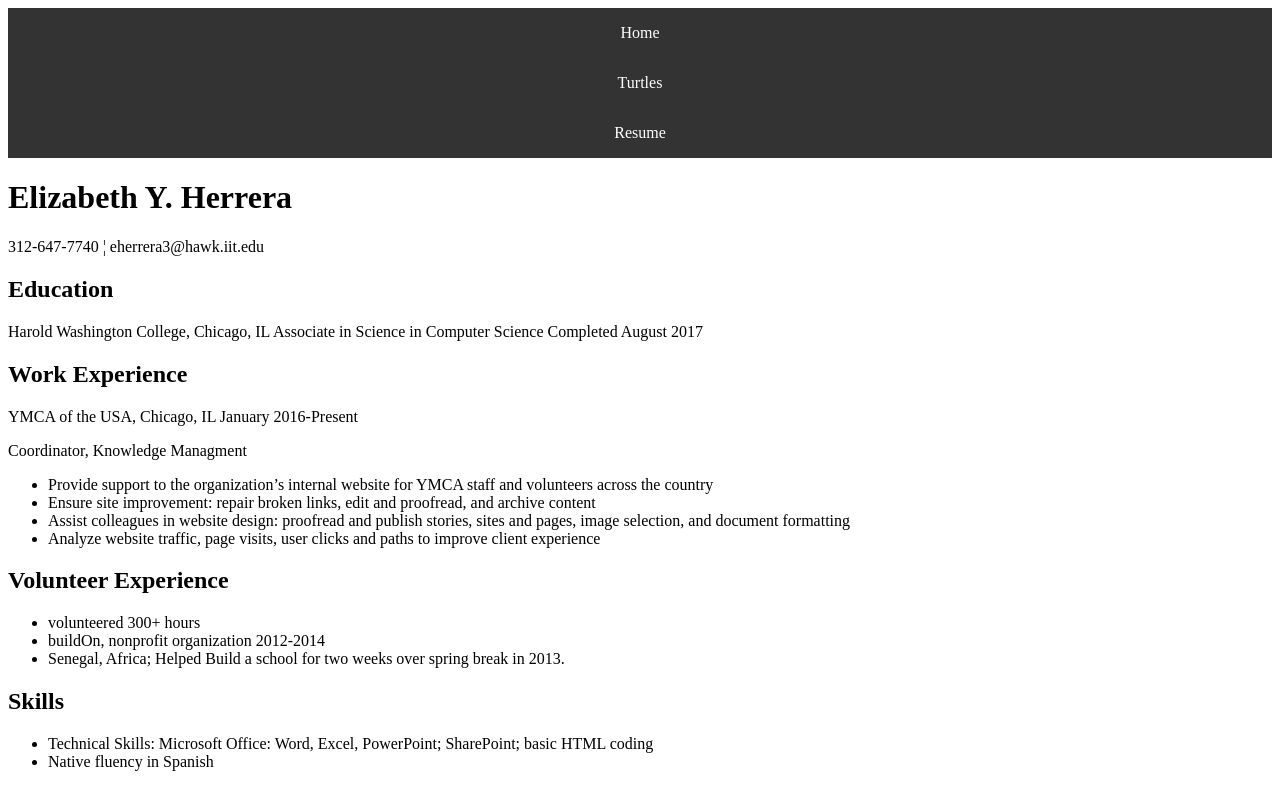
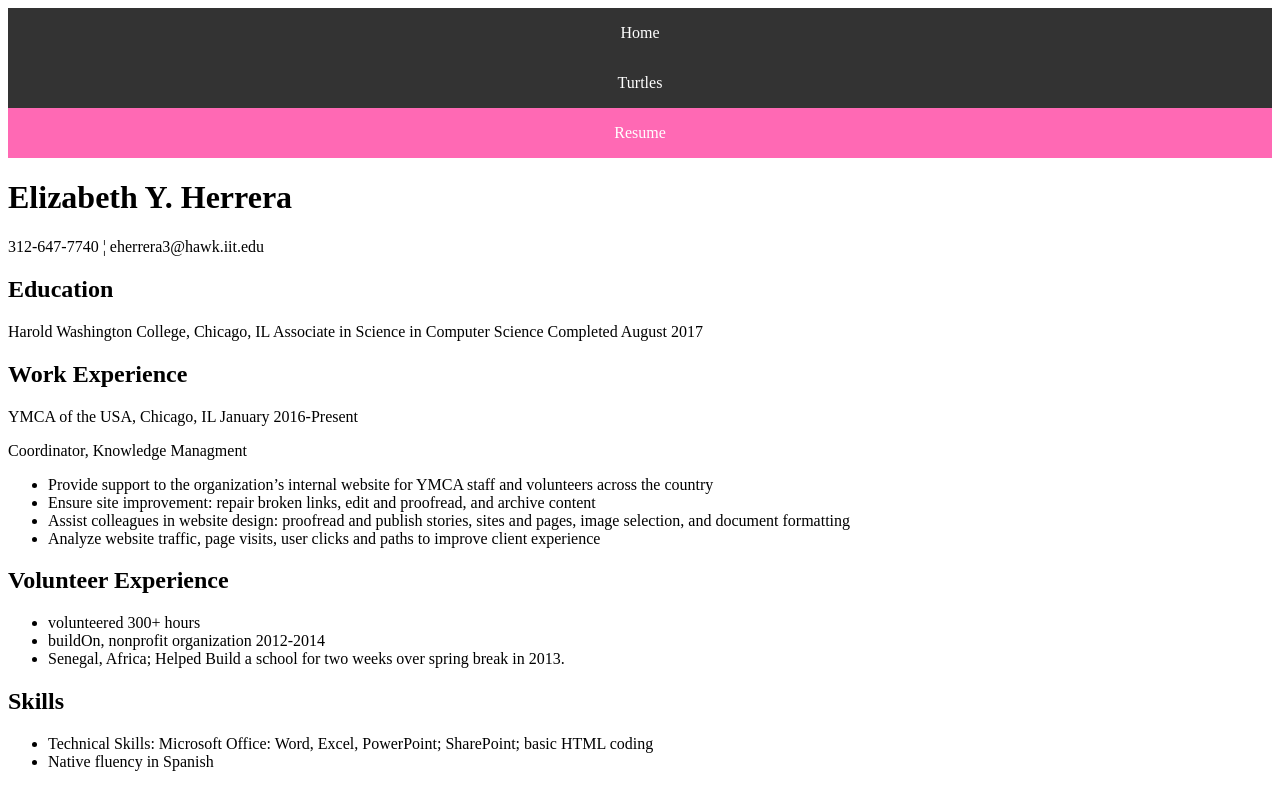
Before and after one commit to tinkzgee/ITMD361-project2, a plain HTML site: page resume.html in a window 1280 px wide. Drawn offline with Linux system fonts and the light colour scheme.

Commit message:
added my olu class

```diff
--- a/resume.html
+++ b/resume.html
@@ -14,7 +14,7 @@
     <li>
       <a href="turtles.html">Turtles</a>
     </li>
-    <li>
+    <li class='olu'>
       <a href="resume.html">Resume</a>
     </li>
   </ul>
```
